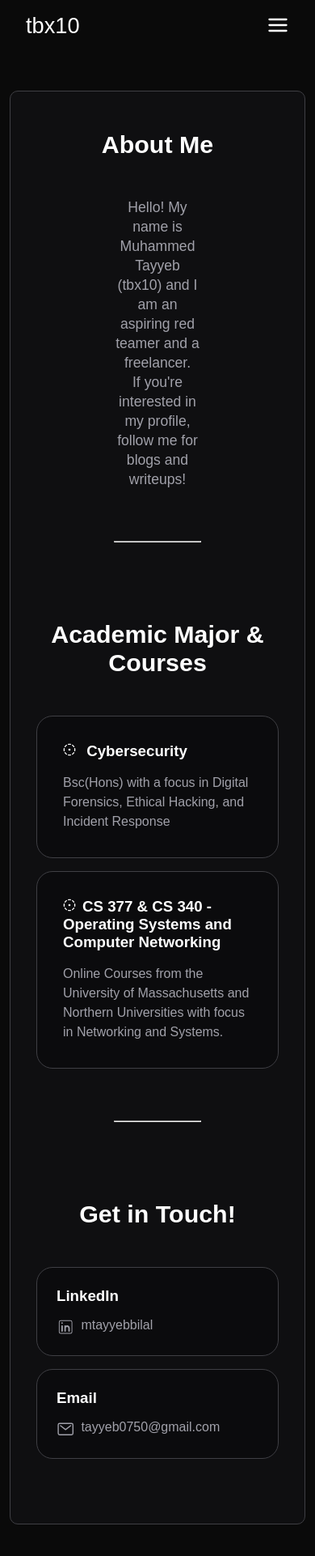
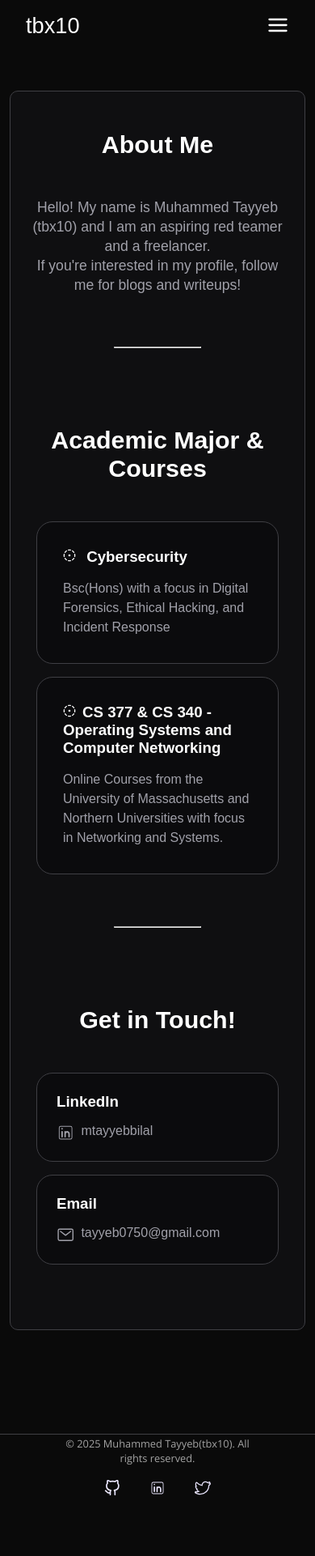
Before and after one commit to m-tbx10/m.tayyeb-portfolio, a React (Vite) app: page /#/about in a window 390 px wide. Shown: the top 1922 px of the page at 81% size. After the commit the page ends 1863 px from the top, so only its background shows below. Built offline with nearby package versions, Linux system fonts and the light colour scheme; a web font is replaced by a local one.

Commit message:
more fixes lol

```diff
--- a/src/styles/indexA.css
+++ b/src/styles/indexA.css
@@ -105,11 +105,7 @@
   margin: auto 1rem auto 1rem;
 }
 
-@media (max-width: 810px) {
-  .about-contact-boxes {
-    min-width: 300px;
-  }
-}
+
 
 .about-contact-boxes > h3 {
   margin-bottom: 1rem;
@@ -138,3 +134,17 @@
 .about-contact-boxes:hover .linkedin-icon {
   color: rgba(218, 66, 66, 0.699);
 }
+
+@media (max-width: 810px) {
+  .about-contact-boxes {
+    min-width: 300px;
+  }
+}
+
+@media (max-width: 600px){
+  .about-content .about-para{
+    width: 90%;
+    justify-self: center;
+    align-self: center;
+  }
+}
--- a/src/styles/indexH.css
+++ b/src/styles/indexH.css
@@ -496,3 +496,18 @@ footer > div > p {
     gap: 1rem;
   }
 }
+
+@media (max-width: 530px) {
+  footer > div {
+    flex-direction: column;
+    align-items: center;
+    justify-content: center;
+    gap: 0.5rem;
+  }
+  footer > div > p {
+    font-size: 0.8rem;
+    margin-top: 10px;
+    text-align: center;
+  }
+
+}
```
